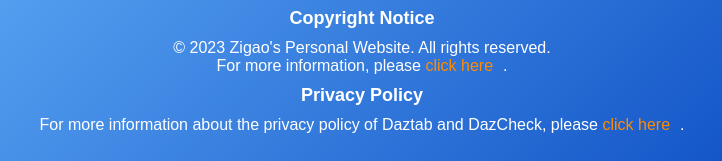
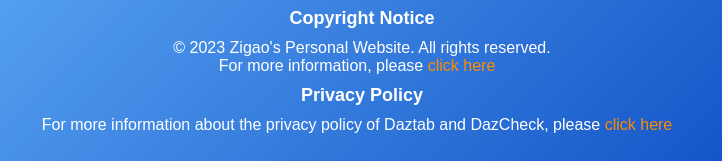
Before and after one commit to ZigaoWang/zigao, a plain HTML site: page index.html in a window 1280 px wide. Shown: the part 1902-2063 px from the top of the page, 278-1000 px from the left. Drawn offline with Linux system fonts and the light colour scheme.

Commit message:
Update index.html

```diff
--- a/index.html
+++ b/index.html
@@ -89,11 +89,11 @@
         <div class="footer-section">
             <h3 class="footer-subtitle">Copyright Notice</h3>
             <div>&copy; 2023 Zigao's Personal Website. All rights reserved.</div>
-            <div>For more information, please <a class="link" href="copyright.html" target="_blank">click here</a>.</div>
+            <div>For more information, please <a class="link" href="copyright.html" target="_blank">click here</a></div>
         </div>
         <div class="footer-section">
             <h3 class="footer-subtitle">Privacy Policy</h3>
-            <div>For more information about the privacy policy of Daztab and DazCheck, please <a class="link" href="copyright.html" target="_blank">click here</a>.</div>
+            <div>For more information about the privacy policy of Daztab and DazCheck, please <a class="link" href="copyright.html" target="_blank">click here</a></div>
         </div>
     </footer>
 </body>
```
